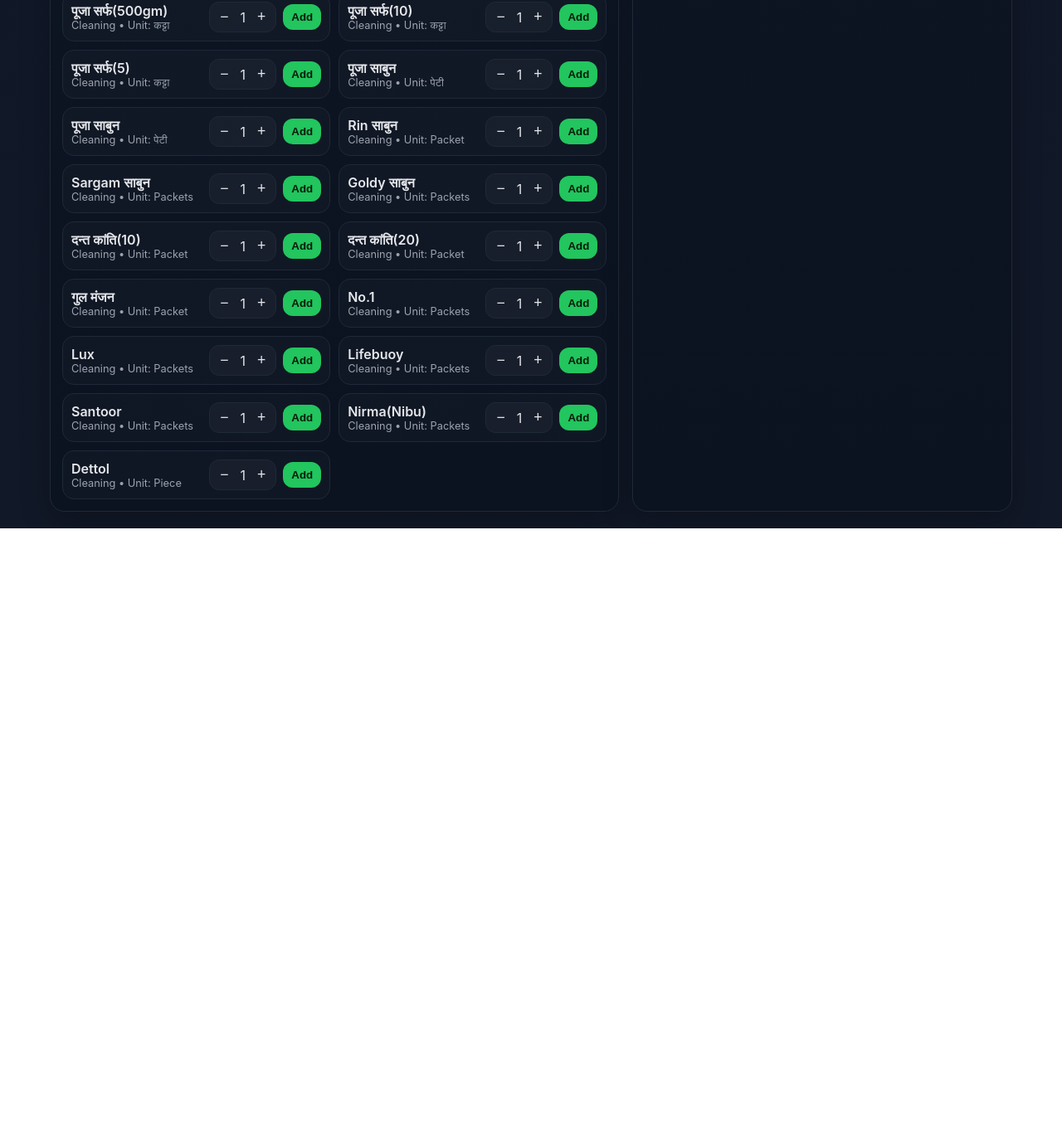
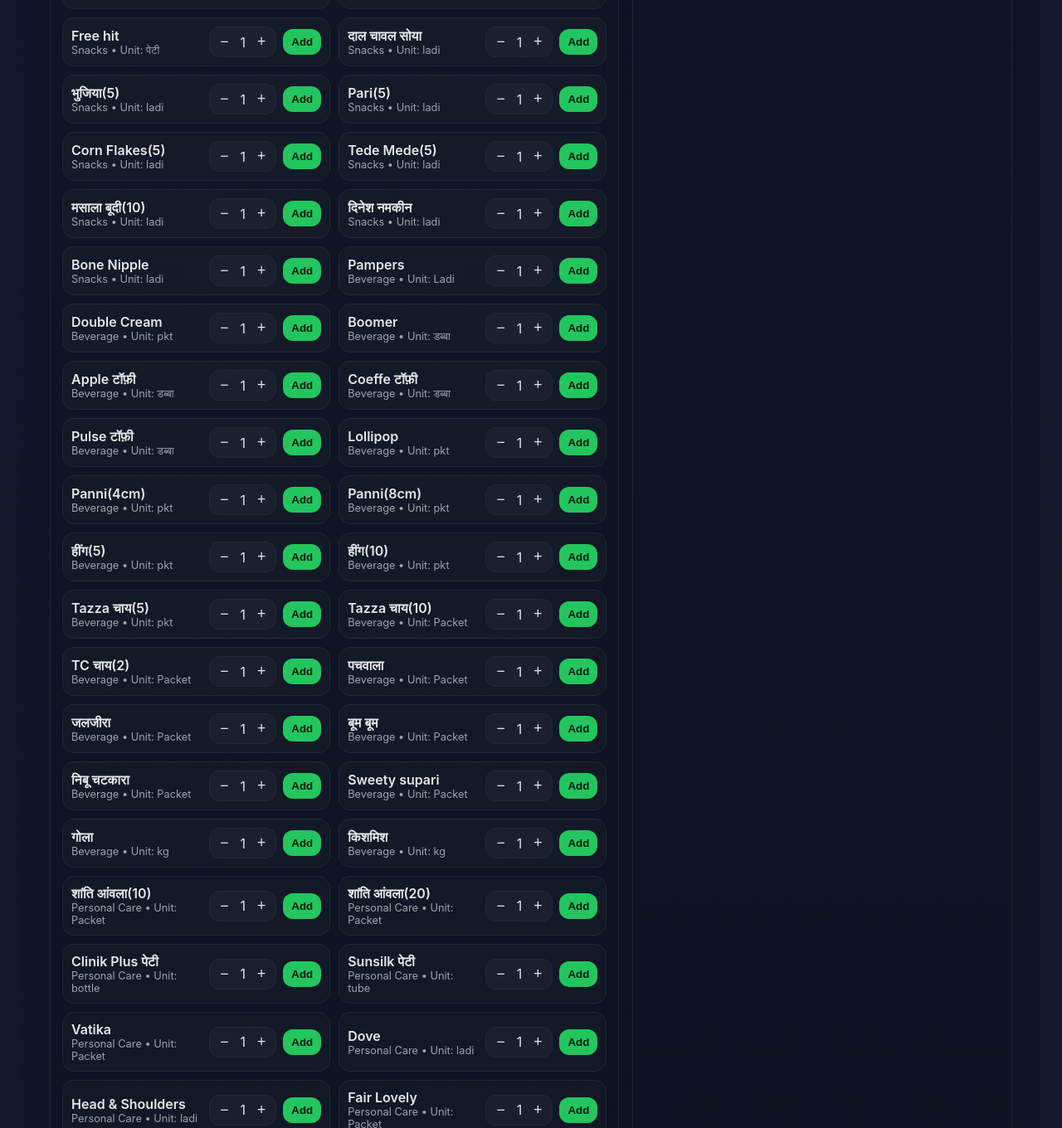
Before and after one commit to Pankajverma9759/BillingApp, a plain HTML site: page Bill.html in a window 1280 px wide. Shown: the part 2115-3475 px from the top of the page at 83% size. Before the commit the page ends 2752 px from the top, so only its background shows below. Drawn offline with Linux system fonts and the light colour scheme.

Commit message:
final commit

```diff
--- a/Bill.html
+++ b/Bill.html
@@ -264,6 +264,27 @@
       {id:'oil_refined', name:'राग Gold', cat:'Grocery', unit:'पेटी'},
       {id:'rai', name:'चाबी माचिश(2)', cat:'Grocery', unit:'packet'},
       {id:'rai', name:'चाबी माचिश(1)', cat:'Grocery', unit:'packet'},
+       {id:'rai1', name:'सफल', cat:'Grocery', unit:'packet'},
+       {id:'rai2', name:'सूरज', cat:'Grocery', unit:'packet'},
+       {id:'rai3', name:'गुलमहक', cat:'Grocery', unit:'packet'},
+       {id:'rai4', name:'साई', cat:'Grocery', unit:'packet'},
+       {id:'rai5', name:'तोप बीड़ी', cat:'Grocery', unit:'packet'},
+       {id:'rai6', name:' 405 बीड़ी', cat:'Grocery', unit:'packet'},
+       {id:'rai7', name:'पूजा बीड़ी', cat:'Grocery', unit:'packet'},
+       {id:'rai8', name:'Capastan', cat:'Grocery', unit:'Piece'},
+       {id:'rai9', name:'Wave', cat:'Grocery', unit:'Piece'},
+       {id:'rai10', name:'Zafaran', cat:'Grocery', unit:'Piece'},
+       {id:'rai11', name:'GoldFlake', cat:'Grocery', unit:'Piece'},
+        {id:'rai11', name:'Perfect', cat:'Grocery', unit:'Piece'},
+
+
+
+
+
+
+
+
+
 
 
       // Masala
@@ -271,10 +292,11 @@
       {id:'mirch', name:'लाल मिर्च पाउडर', cat:'Masala', unit:'packet'},
       {id:'dhania', name:'धनिया पाउडर', cat:'Masala', unit:'packet'},
       {id:'garam', name:'गरम BDM मसाला(2)', cat:'Masala', unit:'packet'},
+       {id:'mirchi', name:'लाल मिर्च सूखी', cat:'Masala', unit:'kg'},
       {id:'jeera', name:'जीरा', cat:'Masala', unit:'packet'},
       {id:'jeera1', name:'मंगलदीप धूप(5)', cat:'Masala', unit:'packet'},
       {id:'jeera1', name:'मंगलदीप धूप(10)', cat:'Masala', unit:'packet'},
-      {id:'jeera1', name:'तिरंगा अगरवत्ती(5)', cat:'Masala', unit:'packet'},
+      {id:'jeera1', name:'तिरंगा अगरवत्ती(5)', cat:'Masala',  unit:'packet'},
        {id:'jeera1', name:'Samrat अगरवत्ती(5)', cat:'Masala', unit:'packet'},
       // Snacks
       {id:'biscuits', name:'पारले जी', cat:'Snacks', unit:'पेटी'},
@@ -286,14 +308,50 @@
 
       {id:'namkeen', name:'चिराग नमकीन(3kg)', cat:'Snacks', unit:'pkt'},
       {id:'noodles', name:'मैगी', cat:'Snacks', unit:'पेटी'},
+      {id:'noodles1', name:'माइक्रोनि', cat:'Snacks', unit:'kg'},
+      {id:'noodles2', name:'बूम बूम सोया(5)', cat:'Snacks', unit:'बोरा'},
+       {id:'noodles3', name:'कटोरी सोया', cat:'Snacks', unit:'बोरा'},
+       {id:'noodles4', name:'Free hit', cat:'Snacks', unit:'पेटी'},
+       {id:'noodles5', name:'दाल चावल सोया', cat:'Snacks', unit:'ladi'},
+       {id:'noodles6', name:'भुजिया(5)', cat:'Snacks', unit:'ladi'},
+       {id:'noodles7', name:'Pari(5)', cat:'Snacks', unit:'ladi'},
+       {id:'noodles8', name:'Corn Flakes(5)', cat:'Snacks', unit:'ladi'},
+       {id:'noodles9', name:'Tede Mede(5)', cat:'Snacks', unit:'ladi'},
+       {id:'noodles10', name:'मसाला बूदी(10)', cat:'Snacks', unit:'ladi'},
+       {id:'noodles11', name:'दिनेश नमकीन', cat:'Snacks', unit:'ladi'},
+
+       {id:'noodles12', name:'Bone Nipple', cat:'Snacks', unit:'ladi'},
+
+
+
       // Beverage
-      {id:'tea', name:'ATC चाय(1)', cat:'Beverage', unit:'pkt'},
+
+      {id:'teaa', name:'Pampers', cat:'Beverage', unit:'Ladi'},
+      {id:'teab', name:'Double Cream', cat:'Beverage', unit:'pkt'},
+      {id:'teac', name:'Boomer', cat:'Beverage', unit:'डब्बा'},
+      {id:'tead', name:'Apple टॉफ़ी', cat:'Beverage', unit:'डब्बा'},
+      {id:'teae', name:'Coeffe टॉफ़ी', cat:'Beverage', unit:'डब्बा'},
+      {id:'teaf', name:'Pulse टॉफ़ी', cat:'Beverage', unit:'डब्बा'},
+      {id:'teah', name:'Lollipop', cat:'Beverage', unit:'pkt'},
+      {id:'teag', name:'Panni(4cm)', cat:'Beverage', unit:'pkt'},
+      {id:'teat', name:'Panni(8cm)', cat:'Beverage', unit:'pkt'},
+
+
+
       {id:'tea2', name:'हींग(5)', cat:'Beverage', unit:'pkt'},
       {id:'tea2', name:'हींग(10)', cat:'Beverage', unit:'pkt'},
 
       {id:'tea1', name:'Tazza चाय(5)', cat:'Beverage', unit:'pkt'},
       {id:'coffee', name:'Tazza चाय(10)', cat:'Beverage', unit:'Packet'},
       {id:'milk', name:'TC चाय(2)', cat:'Beverage', unit:'Packet'},
+      {id:'milk1', name:'पचवाला', cat:'Beverage', unit:'Packet'},
+       {id:'milk2', name:'जलजीरा', cat:'Beverage', unit:'Packet'},
+       {id:'milk3', name:'बूम बूम ', cat:'Beverage', unit:'Packet'},
+       {id:'milk4', name:'निबू चटकारा', cat:'Beverage', unit:'Packet'},
+       {id:'milk5', name:'Sweety supari', cat:'Beverage', unit:'Packet'},
+        {id:'milk6', name:'गोला', cat:'Beverage', unit:'kg'},
+         {id:'milk7', name:'किशमिश', cat:'Beverage', unit:'kg'},
+
 
       // Personal Care
       {id:'soap', name:'शांति आंवला(10)', cat:'Personal Care', unit:'Packet'},
@@ -303,6 +361,16 @@
       {id:'toothpaste1', name:'Vatika', cat:'Personal Care', unit:'Packet'},
       {id:'toothpaste2', name:'Dove', cat:'Personal Care', unit:'ladi'},
       {id:'toothpaste3', name:'Head & Shoulders', cat:'Personal Care', unit:'ladi'},
+      {id:'toothpaste4', name:'Fair Lovely', cat:'Personal Care', unit:'Packet'},
+      {id:'toothpaste5', name:'Ponds(5)', cat:'Personal Care', unit:'डब्बा'},
+       {id:'toothpaste6', name:'Vaseline(5)', cat:'Personal Care', unit:'डब्बा'},
+       {id:'toothpaste7', name:'कावेरी मेहदी', cat:'Personal Care', unit:'Packet'},
+       {id:'toothpaste8', name:'मिर्ची मेहंदी', cat:'Personal Care', unit:'डब्बा'},
+       {id:'toothpaste9', name:'ब्लेड(1)', cat:'Personal Care', unit:'Packet'},
+       {id:'toothpaste10', name:'ब्लेड(2)', cat:'Personal Care', unit:'Packet'},
+       {id:'toothpaste11', name:'ENO', cat:'Personal Care', unit:'Packet'},
+       {id:'toothpaste12', name:'हींग गोली', cat:'Personal Care', unit:'डब्बा'},
+
 
       // Cleaning
       {id:'detergent', name:'पूजा सर्फ(1kg)', cat:'Cleaning', unit:'कट्टा'},
@@ -318,15 +386,24 @@
       {id:'phenyl', name:'दन्त कांति(10)', cat:'Cleaning', unit:'Packet'},
       {id:'dishwash', name:'दन्त कांति(20)', cat:'Cleaning', unit:'Packet'},
       {id:'dishwash1', name:'गुल मंजन', cat:'Cleaning', unit:'Packet'},
+      {id:'dishwash2', name:'Razor', cat:'Cleaning', unit:'Packet'},
+      {id:'dishwash3', name:'अमीर लोशन', cat:'Cleaning', unit:'Packet'},
+       {id:'dishwash4', name:'काली मेहदी', cat:'Cleaning', unit:'Packet'},
+       {id:'dishwash5', name:'लाल मेहदी', cat:'Cleaning', unit:'Packet'},
+       {id:'dishwash6', name:'Bajaj तेल', cat:'Cleaning', unit:'Packet'},
+      {id:'dishwash7', name:'Navratan तेल', cat:'Cleaning', unit:'Packet'},
 
 
       {id:'detergent5', name:'No.1', cat:'Cleaning', unit:' Packets'},
       {id:'detergent6', name:'Lux', cat:'Cleaning', unit:' Packets'},
       {id:'detergent7', name:'Lifebuoy', cat:'Cleaning', unit:' Packets'},
-      {id:'detergent7', name:'Santoor', cat:'Cleaning', unit:' Packets'},
-      {id:'detergent7', name:'Nirma(Nibu)', cat:'Cleaning', unit:' Packets'},
-      {id:'detergent7', name:'Dettol', cat:'Cleaning', unit:'Piece'},
-      ];;
+      {id:'detergent8', name:'Santoor', cat:'Cleaning', unit:' Packets'},
+      {id:'detergent9', name:'Nirma(Nibu)', cat:'Cleaning', unit:' Packets'},
+      {id:'detergent10', name:'Dettol', cat:'Cleaning', unit:'Piece'},
+       {id:'detergent11', name:'Vim(5)', cat:'Cleaning', unit:'Piece'},
+      ];
+
+
 
     const $ = (s,root=document)=>root.querySelector(s);
     const $$ = (s,root=document)=>[...root.querySelectorAll(s)];
```
